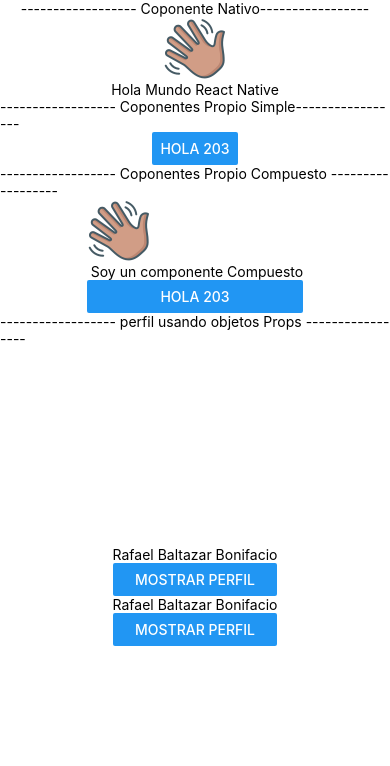
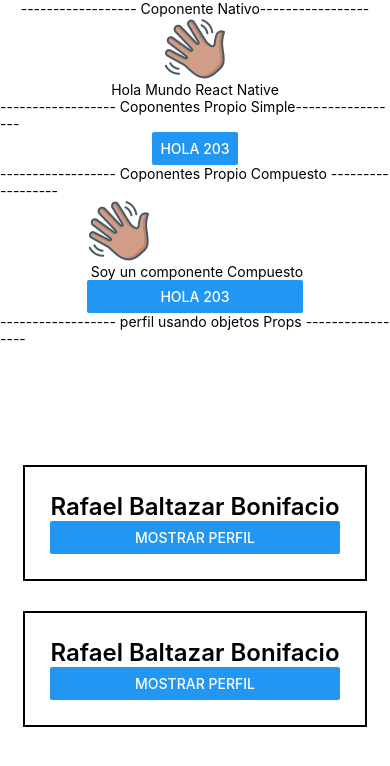
Before and after one commit to RafaelBB26/PM203, a React Native app in the folder Practica5/miapp2/: screen / in a window 390 px wide. Shown: the top 766 px of the page. Built offline with nearby package versions, Linux system fonts and the light colour scheme.

Commit message:
Practica 8 parte 1

```diff
--- a/Practica5/miapp2/Components/Perfil.js
+++ b/Practica5/miapp2/Components/Perfil.js
@@ -1,21 +1,21 @@
 //Perfil usando Desestructuración
 
-import {Text, View, Button} from 'react-native';
+import {Text, View, Button, StyleSheet} from 'react-native';
 import  React,{useState} from 'react';
 
     export const Perfil = ({nombre, carrera, materia, cuatrimestre}) =>{
         const [Mostrar, setMostrar] = useState(false);
 
         return(
-            <View>
-                <Text>{nombre}</Text>
+            <View style={styles.tarjeta}>
+                <Text style ={styles.nombre}>{nombre}</Text>
 
                 {/* Renderizado Condicional */}
                 {Mostrar &&
                 <>
-                <Text>{carrera}</Text>
-                <Text>{materia}</Text>
-                <Text>{cuatrimestre}</Text>
+                <Text style ={styles.carrera} >{carrera}</Text>
+                <Text style ={styles.otroTexto} >{materia}</Text>
+                <Text style ={styles.otroTexto} >{cuatrimestre}</Text>
                  </>
                 }
 
@@ -23,17 +23,27 @@
             </View>
         )
 }
+const styles = StyleSheet.create({
+    nombre:{
+        fontSize: 24,
+        fontWeight: 600,
+        textTrransform: 'uppercase',
 
-/*
-import {Text, View} from 'react-native';
+    },
+    carrera:{
+        fontSize: 18,
+        color: 'blue',
+        fontFamily: 'Roboto',
+    },
+    otroTexto:{
+        fontSize: 12,
+        fontFamily: 'courier',
+        fontStyle: 'italic',
+    },
+    tarjeta:{
+        borderWidth: 2,
+        padding:25,
+        margin: 15,
+    },
 
-export const Perfil = (props) => {
-    return(
-        <View>
-            <Text>{props.nombre}</Text>
-            <Text>{props.carrera}</Text>
-            <Text>{props.materia}</Text>
-            <Text>{props.cuatrimestre}</Text>
-        </View>
-    )
-} */
+})
```
